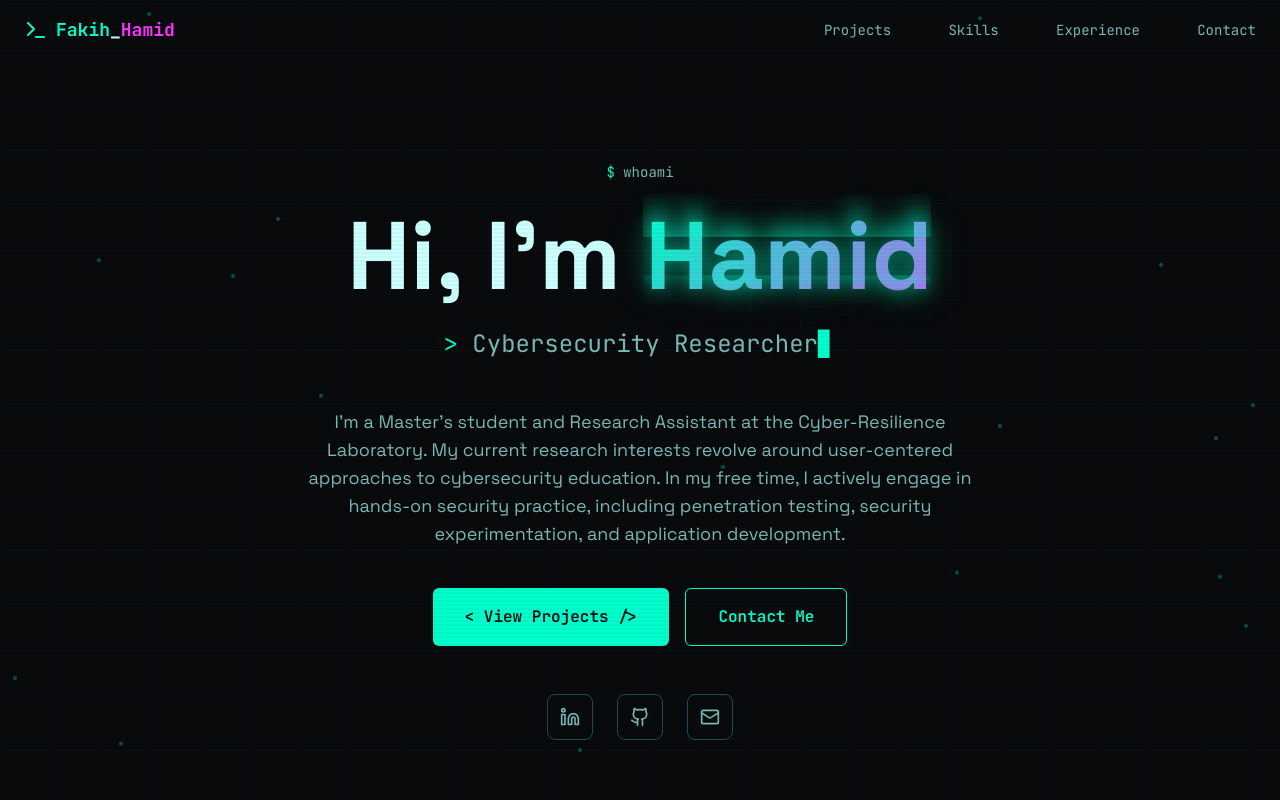
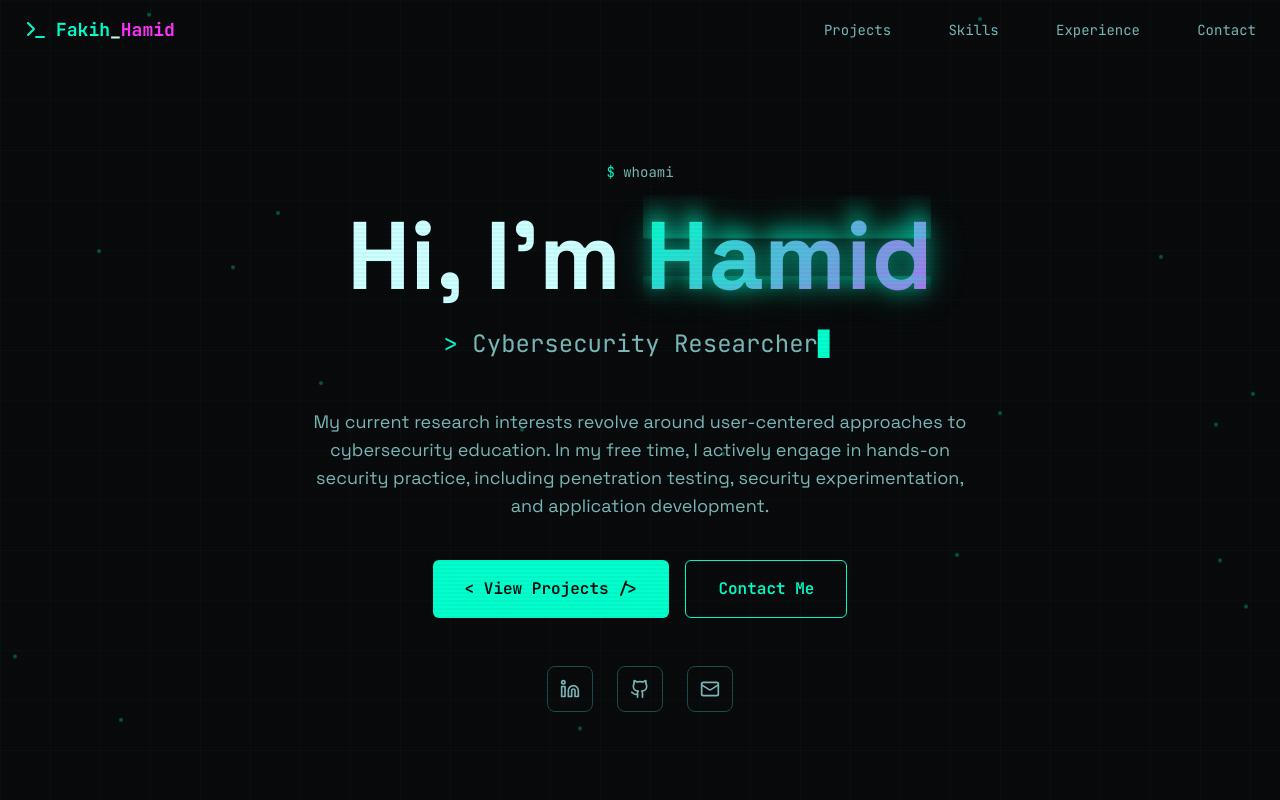
Before and after one commit to Fakih-Hamid/Fakih-Hamid.github.io, a React (Vite) app: page / in a window 1280 px wide. Shown: the top 800 px of the page. Built offline with nearby package versions, Linux system fonts and the light colour scheme.

Commit message:
Update HeroSection.tsx

```diff
--- a/src/components/portfolio/HeroSection.tsx
+++ b/src/components/portfolio/HeroSection.tsx
@@ -86,7 +86,7 @@ export function HeroSection() {
 
           {/* Description */}
           <p className="text-lg text-muted-foreground max-w-2xl mx-auto mb-12 md:mb-10 opacity-0 animate-fade-in-up" style={{ animationDelay: "0.8s" }}>
-            I'm a Master’s student and Research Assistant at the Cyber-Resilience Laboratory. My current research interests revolve around user-centered approaches to cybersecurity education. In my free time, I actively engage in hands-on security practice, including penetration testing, security experimentation, and application development.
+            My current research interests revolve around user-centered approaches to cybersecurity education. In my free time, I actively engage in hands-on security practice, including penetration testing, security experimentation, and application development.
           </p>
 
           {/* CTA Buttons */}
```
